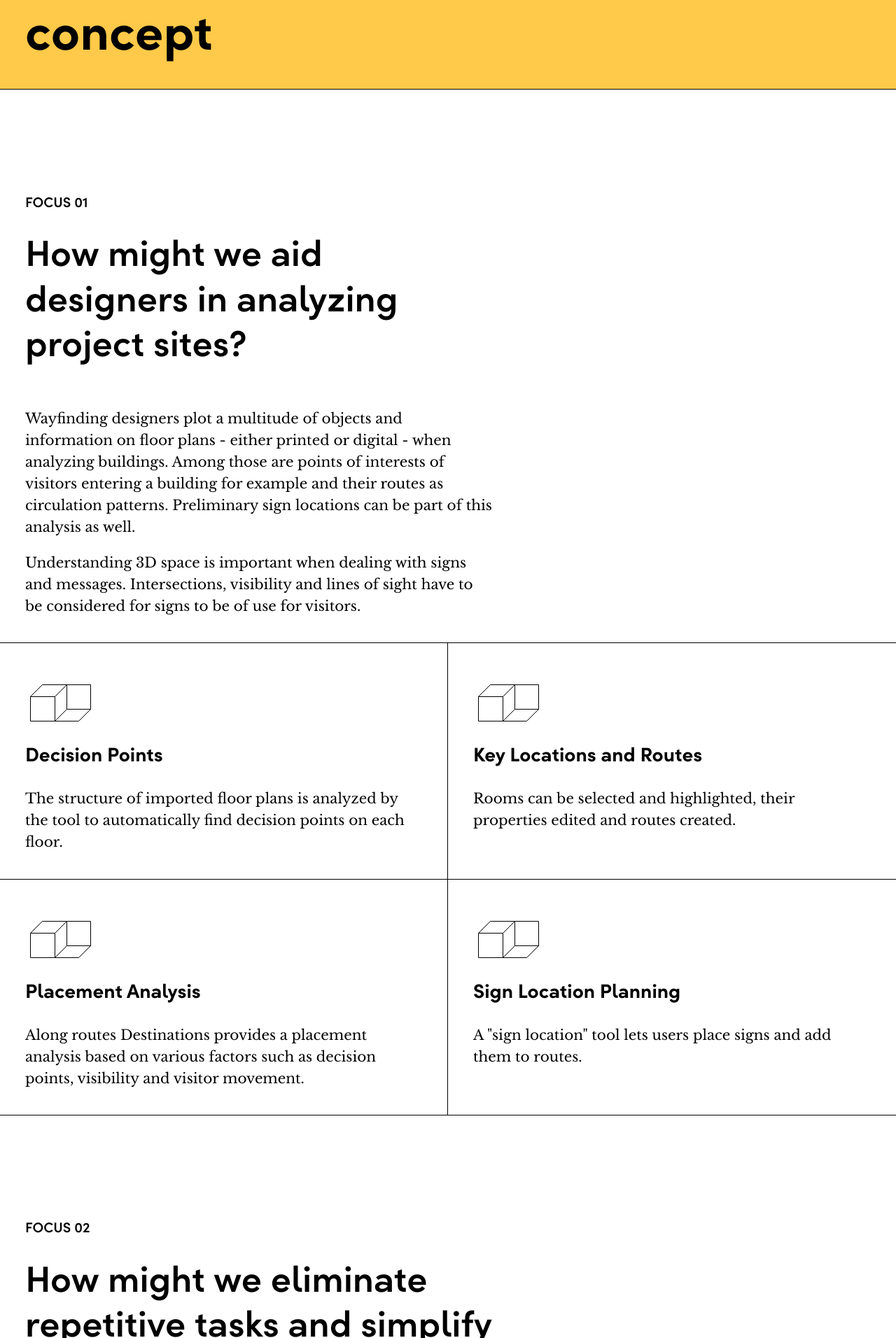
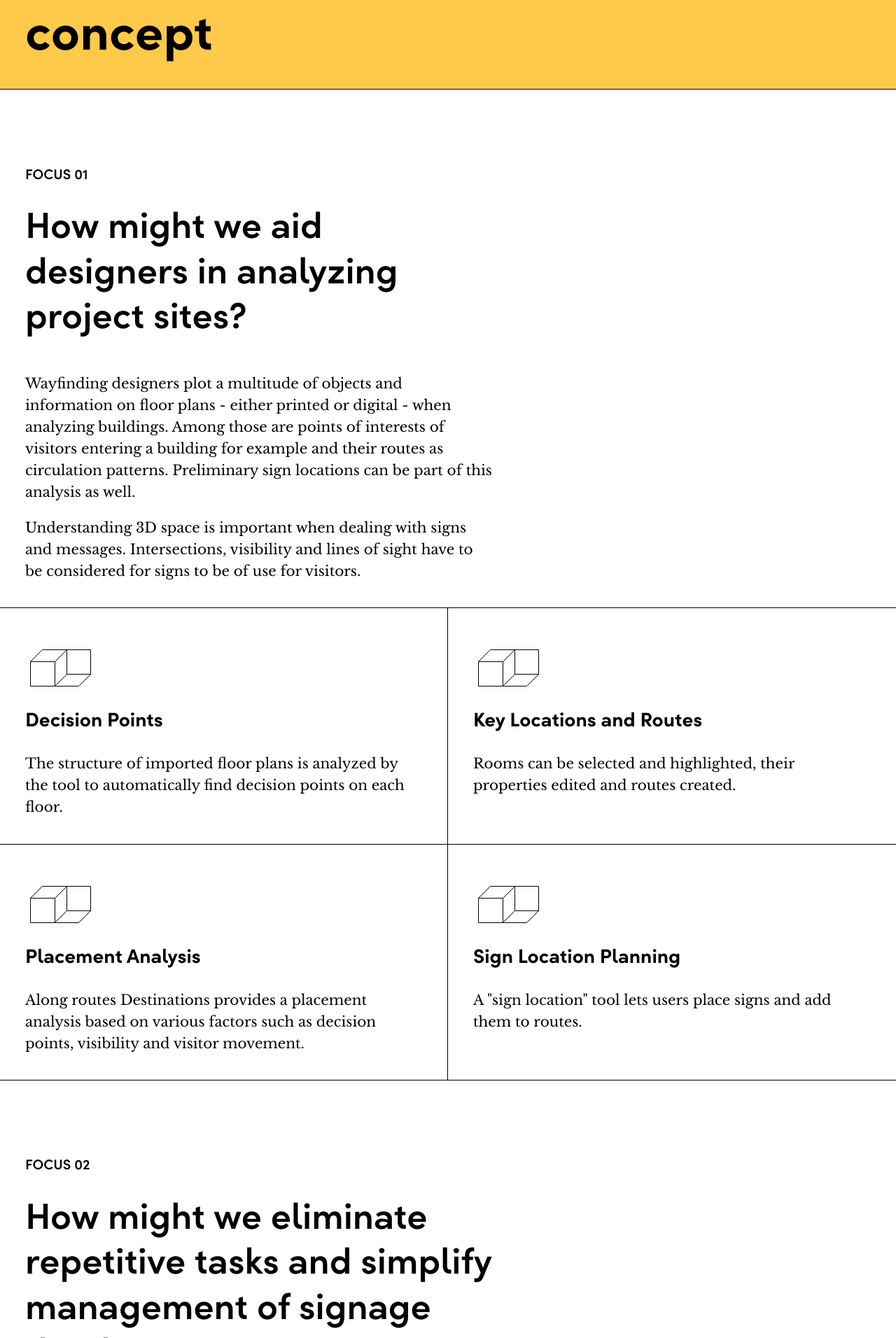
Before and after one commit to The-Destinations-Company/the-destinations-company.github.io, a Jekyll site: the page built from concept.html, in a window 1280 px wide. Shown: the part 611-2523 px from the top of the page at 70% size. Built offline with Jekyll 4.4.1, drawn with Linux system fonts in a browser that asks for light colours; some web fonts are replaced.

Commit message:
created studio page
- started feature-grid-item standardization

```diff
--- a/_scss/_concept.scss
+++ b/_scss/_concept.scss
@@ -1,10 +1,9 @@
 .concept-intro {
 
-  padding: 120px 45% 36px 36px;
+  padding: 80px 45% 36px 36px;
 
   .title-group p {
-    @include text-xlarge-sofia;
-    margin: 16px 0 60px 0;
+    margin: 16px 0 50px 0;
   }
 
   p:not(:first-of-type) {
@@ -12,7 +11,8 @@
   }
 }
 
-.focus-feature {
+//TODO: merge and standardize with feature-grid-item
+.content-box-standard {
 
   h3 {
     margin-top: 0;
@@ -23,7 +23,7 @@
   }
 }
 
-.concept-features {
+.grid-normalize-row-height {
   grid-auto-rows: 1fr;
 
 }
@@ -33,12 +33,11 @@
     padding: 60px 8vw 8vw 8vw;
 
     .title-group p {
-      @include text-xlarge-sofia;
-      margin: 16px 0 60px 0;
+      margin: 16px 0 50px 0;
     }
   }
 
-  .concept-features {
+  .grid-normalize-row-height {
     grid-auto-rows: unset;
   }
 }
--- a/concept.html
+++ b/concept.html
@@ -14,11 +14,11 @@ description: Destinations lets you plan and manage wayfinding systems. At any sc
     </div>
 </header>
 <article>
-<div class="section-white concept-intro">
+<section class="section-white concept-intro">
     <div id="focus-1" class="">
         <div class="title-group">
             <h4 class="background-text">Focus 01</h4>
-            <p class="">How might we aid designers in analyzing project sites?</p>
+            <p class="text-xlarge-sofia">How might we aid designers in analyzing project sites?</p>
         </div>
         <p class="">Wayfinding designers plot a multitude of objects and information on floor plans
             - either printed or digital - when analyzing buildings. Among those are points of interests of visitors
@@ -30,40 +30,40 @@ description: Destinations lets you plan and manage wayfinding systems. At any sc
             for visitors.
         </p>
     </div>
-</div>
+</section>
 
 
-<div class="concept-features section-white grid-2 grid-2-divider">
-    <div class="focus-feature">
+<section class="grid-normalize-row-height section-white grid-2 grid-2-divider">
+    <div class="content-box-standard">
         {% include random-shapes.html%}
         <h3 class="heading-h3">Decision Points</h3>
         <p class="">The structure of imported floor plans is analyzed by the tool to automatically
             find decision points on each floor. </p>
     </div>
-    <div class="focus-feature">
+    <div class="content-box-standard">
         {% include random-shapes.html%}
         <h3 class="heading-h3">Key Locations and Routes</h3>
         <p class="">Rooms can be selected and highlighted, their properties edited and routes
             created. </p>
     </div>
-    <div class="focus-feature">
+    <div class="content-box-standard">
         {% include random-shapes.html%}
         <h3 class="heading-h3">Placement Analysis</h3>
         <p class="">Along routes Destinations provides a placement analysis based on various
             factors such as decision points, visibility and visitor movement.</p>
     </div>
-    <div class="focus-feature">
+    <div class="content-box-standard">
         {% include random-shapes.html%}
         <h3 class="heading-h3">Sign Location Planning</h3>
         <p class="">A "sign location" tool lets users place signs and add them to routes.</p>
     </div>
-</div>
+</section>
 
-<div class="section-white concept-intro">
+<section class="section-white concept-intro">
     <div id="focus-2 class=">
         <div class="title-group">
             <h4 class="background-text">Focus 02</h4>
-            <p class="">How might we eliminate repetitive tasks and simplify management of signage
+            <p class="text-xlarge-sofia">How might we eliminate repetitive tasks and simplify management of signage
                 databases?</p>
         </div>
         <p class="">Once routes and sign locations are determined, they are entered into a
@@ -76,51 +76,51 @@ description: Destinations lets you plan and manage wayfinding systems. At any sc
             to be updated. In larger projects with a lot of signs this can be time consuming.
         </p>
     </div>
-</div>
+</section>
 
 
-<div class="concept-features section-white grid-3 grid-3-divider">
-    <div class="focus-feature">
+<section class="grid-normalize-row-height section-white grid-3 grid-3-divider">
+    <div class="content-box-standard">
         {% include random-shapes.html%}
         <h3 class="heading-h3">Specialized Objects</h3>
         <p class="">Since Destinations anticipates change and provides specialized objects for wayfinding systems,
             every element is editable and independent from others. </p>
     </div>
-    <div class="focus-feature">
+    <div class="content-box-standard">
         {% include random-shapes.html%}
         <h3 class="heading-h3">Object Hierarchy</h3>
         <p class="">Objects are organized in a hierarchy and are dynamically linked. Decision points are assigned to
             routes and signs to decision points. Messages in turn are assigned to signs. </p>
     </div>
-    <div class="focus-feature">
+    <div class="content-box-standard">
         {% include random-shapes.html%}
         <h3 class="heading-h3">Editable Messages</h3>
         <p class="">Messages are editable and changes are carried over to every sign on which they occur.</p>
     </div>
-    <div class="focus-feature">
+    <div class="content-box-standard">
         {% include random-shapes.html%}
         <h3 class="heading-h3">Message Plugin</h3>
         <p class="">Signage designs are developed in applications like InDesign and Illustrator. A plugin makes
             messages usable in those apps as well. </p>
     </div>
-    <div class="focus-feature">
+    <div class="content-box-standard">
         {% include random-shapes.html%}
         <h3 class="heading-h3">Design Templating</h3>
         <p class="">Designs can be imported as templates and assigned to signs. The corresponding messages are then
             automatically inserted.</p>
     </div>
-    <div class="focus-feature">
+    <div class="content-box-standard">
         {% include random-shapes.html%}
         <h3 class="heading-h3">Export</h3>
         <p class="">All finished signs can be exported for production with one click. </p>
     </div>
-</div>
+</section>
 
-<div class="section-white concept-intro">
+<section class="section-white concept-intro">
     <div id="focus-3">
         <div class="title-group">
             <h4 class="background-text">Focus 03</h4>
-            <p class="">How can we use simulation to preview sign concepts before production?</p>
+            <p class="text-xlarge-sofia">How can we use simulation to preview sign concepts before production?</p>
         </div>
         <p class="">Signage designs go through a number of design iterations and evaluation. To
             assess concepts, they have to be prototyped as realistically as possible or placed into the future
@@ -132,33 +132,33 @@ description: Destinations lets you plan and manage wayfinding systems. At any sc
             built for every iteration. Building whole rooms with cardboard requires a lot of space.
         </p>
     </div>
-</div>
+</section>
 
-<div class="concept-features section-white grid-2 grid-2-divider">
-    <div class="focus-feature">
+<section class="grid-normalize-row-height section-white grid-2 grid-2-divider">
+    <div class="content-box-standard">
         {% include random-shapes.html%}
         <h3 class="heading-h3">3D-Models</h3>
         <p class="">To achieve realistic simulation, 3D-Models of new buildings are imported,
             otherwise floor plans are extruded.</p>
     </div>
-    <div class="focus-feature">
+    <div class="content-box-standard">
         {% include random-shapes.html%}
         <h3 class="heading-h3">Wall Unwrapping</h3>
         <p class="">Based on available 3D-Data, walls can be unwrapped and designs placed onto
             them. </p>
     </div>
-    <div class="focus-feature">
+    <div class="content-box-standard">
         {% include random-shapes.html%}
         <h3 class="heading-h3">Simulation</h3>
         <p class="">Buildings and designs placed in them can now be viewed directly in Destinations. Designers can
             move through the building like a visitor and evaluate lines of sight and the context around each
             sign.</p>
     </div>
-    <div class="focus-feature">
+    <div class="content-box-standard">
         {% include random-shapes.html%}
         <h3 class="heading-h3">VR-Extension</h3>
         <p class="">In the future the 3D-view can be extended with a VR mode. This way designs can
             not only be viewed in context but designers can experience how they appear in 3D space. </p>
     </div>
-</div>
+</section>
 </article>
```
Also changed, not shown: _data/team-members.yml (added, +12 -0 lines), studio.html (added, +43 -0 lines).
